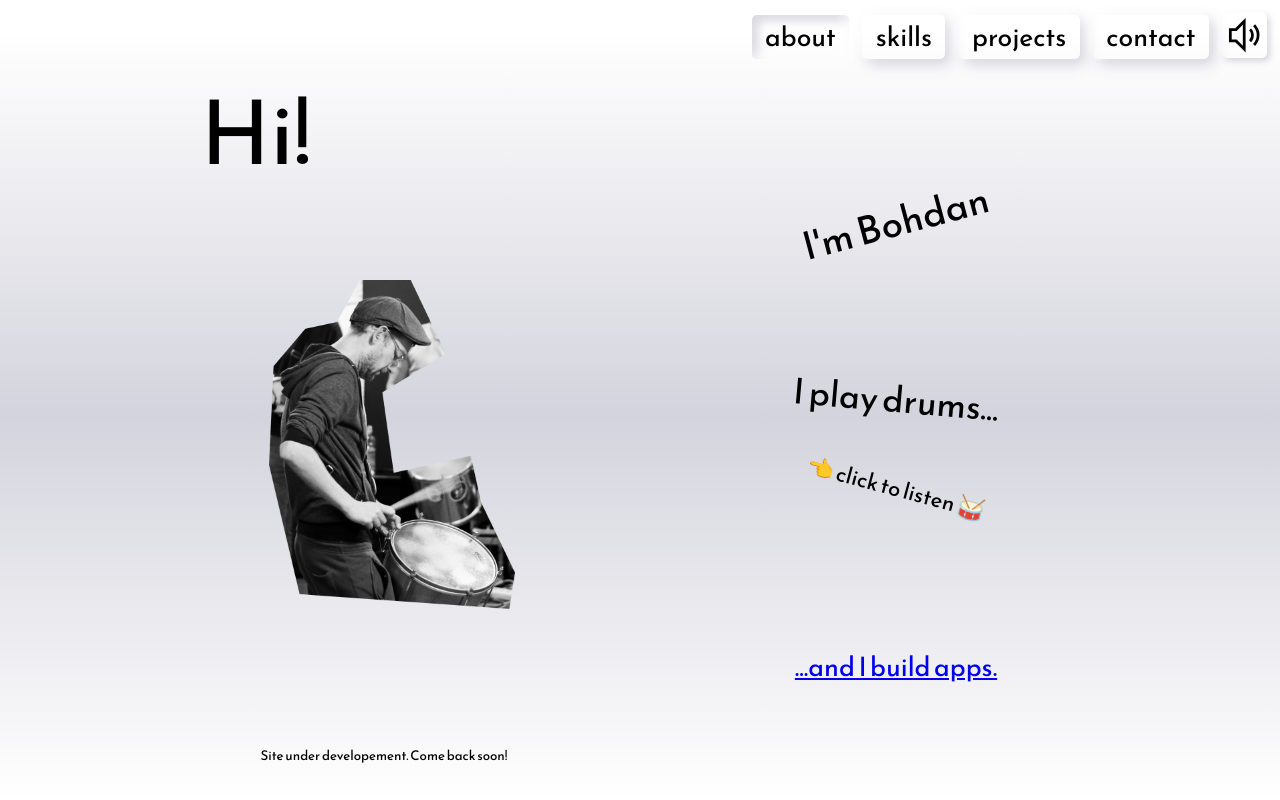
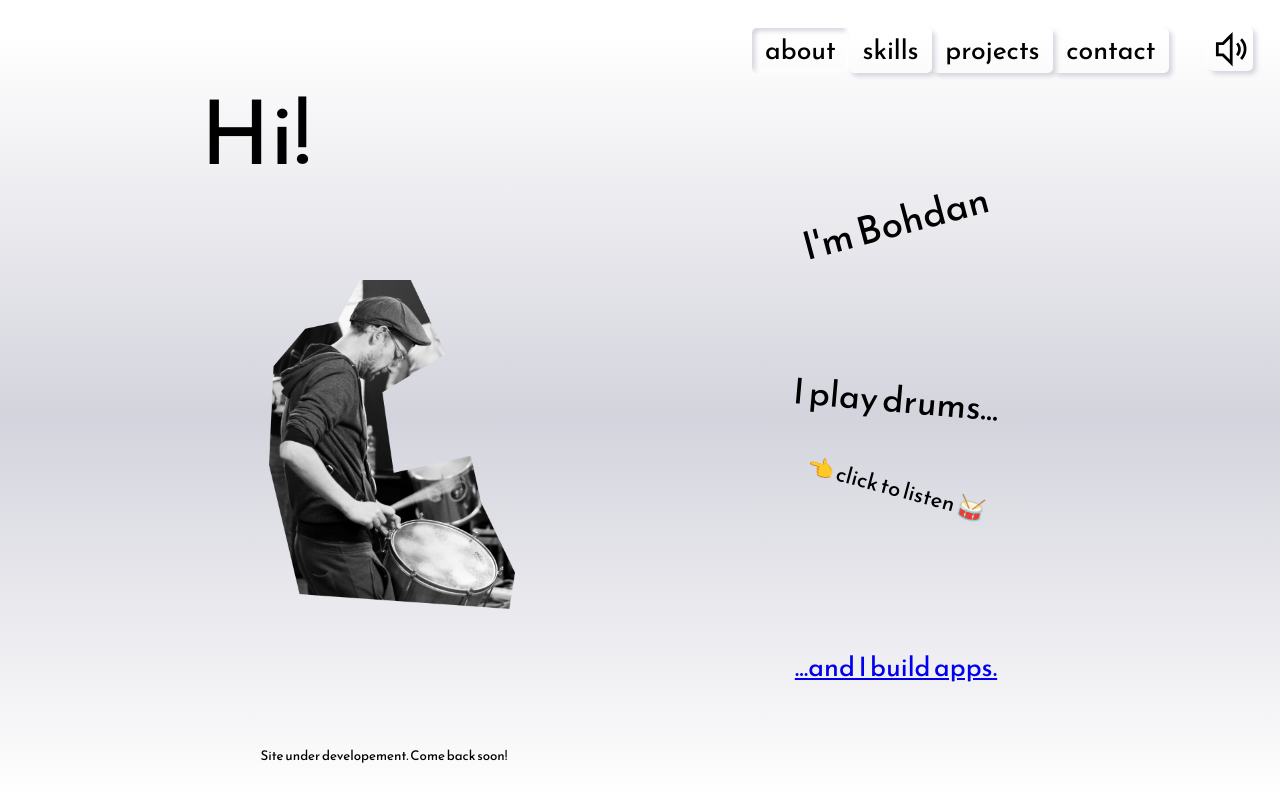
Before and after one commit to BohdanOne/bohdanone.github.io, a React (Create React App) app: page / in a window 1280 px wide. Built offline with nearby package versions, Linux system fonts and the light colour scheme.

Commit message:
Fix nav buttons shadows

```diff
--- a/src/styles/_Header.scss
+++ b/src/styles/_Header.scss
@@ -8,12 +8,16 @@
   align-items: center;
   padding: .15rem;
   button {
+    appearance: none;
+    -webkit-appearance: none;
+    background: none;
+    border: none;
+    padding: .15rem;
     z-index: 10;
   }
   .icon {
     width: .5rem;
     height: .5rem;
-    margin-left: .15rem;
     border-radius: 5px;
     box-shadow: var(--shadow);
     cursor: pointer;
--- a/src/styles/_variables.scss
+++ b/src/styles/_variables.scss
@@ -8,9 +8,9 @@
   --opposite-col: #004fb3;
   --opposite-light-col: #0070ff;
   --shadow:
-    -.2em -.2em .4em rgba(255,255,255,.7),
-    .2em .2em .5em rgba(111, 111, 143,.3);
+    -3px -3px 5px rgba(255,255,255,.7),
+    3px 3px 5px rgba(111, 111, 143,.3);
   --inset-shadow:
-    inset -.2em -.2em .4em rgba(255,255,255,.7),
-    inset .2em .2em .4em rgba(111, 111, 143,.3);
+    inset -3px -3px 5px rgba(255,255,255,.7),
+    inset 3px 3px 5px rgba(111, 111, 143,.3);
 }
```
